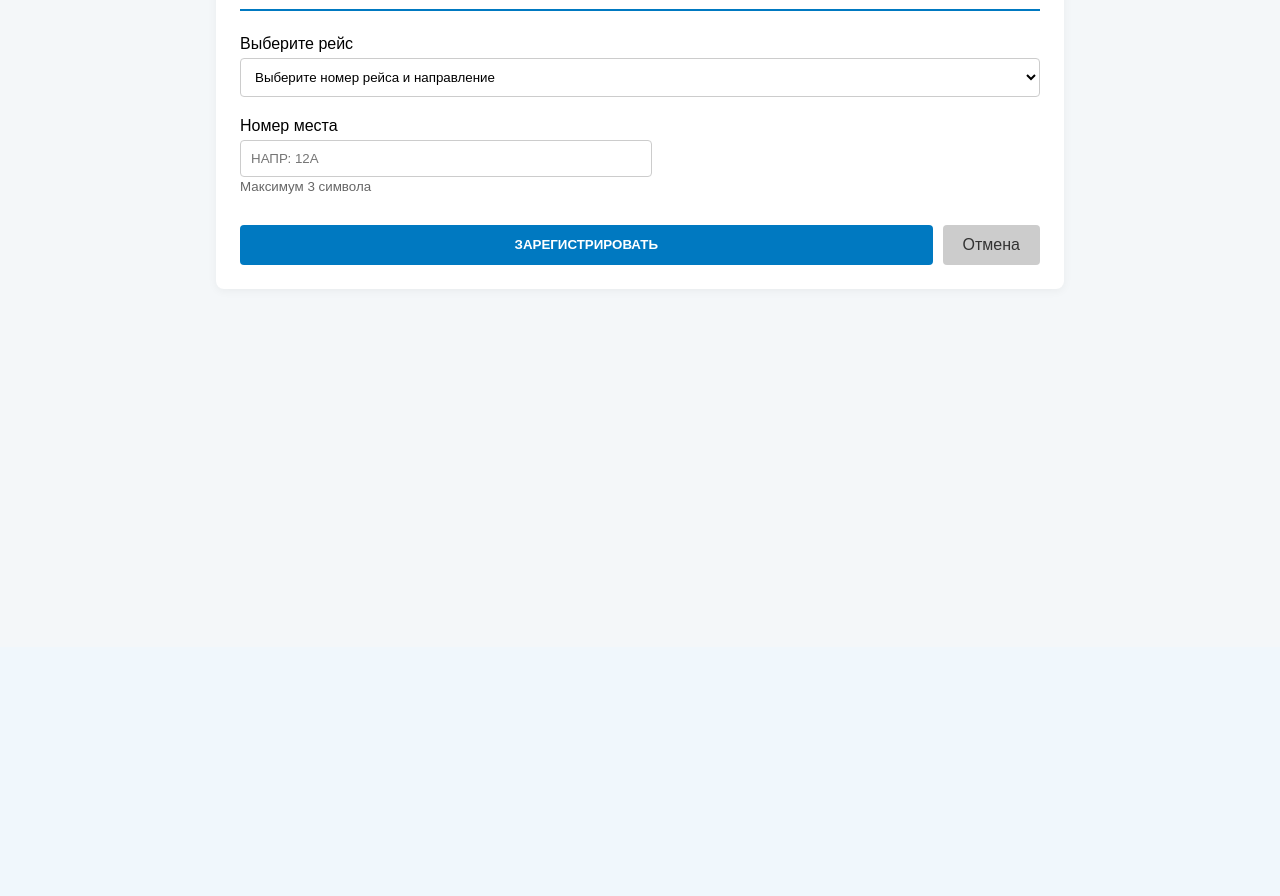
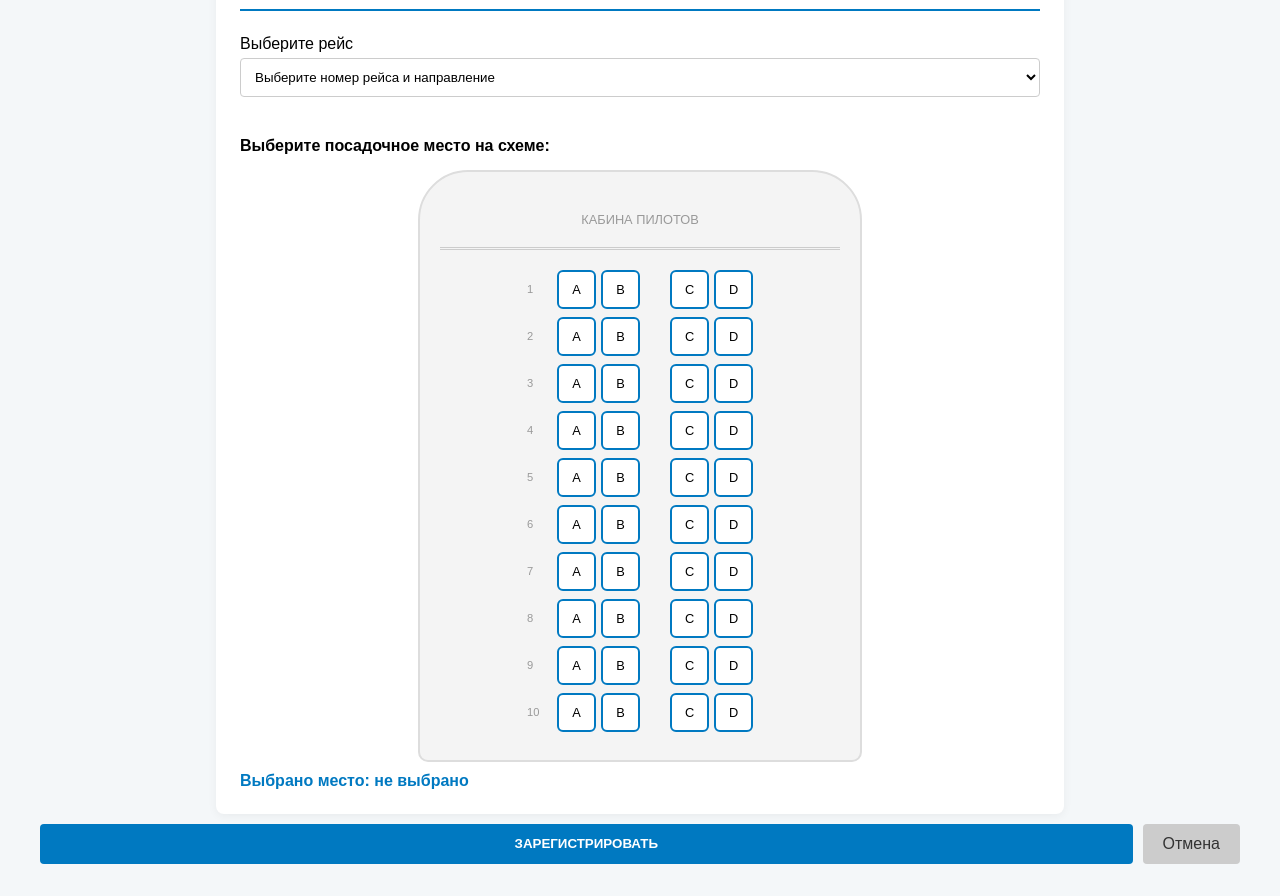
Before and after one commit to TheCoolestProgrammer/gazprom-flights, a FastAPI app: template templates/dispatcher/create.html in a window 1280 px wide. Shown: the part 153-1049 px from the top of the page. Before the commit the page ends 442 px from the top, so only its background shows below. Run offline with FastAPI, Linux system fonts and the light colour scheme; the template is opened without the code that fills it, so the values that code supplies are empty; parts of the project's set-up code (start-up, migrations or seed data) failed here and were passed over.

Commit message:
add cool place choser

```diff
--- a/templates/dispatcher/create.html
+++ b/templates/dispatcher/create.html
@@ -13,7 +13,7 @@
         <!-- Выбор рейса -->
         <div style="grid-column: span 2;">
             <label style="display:block; margin-bottom:5px;">Выберите рейс</label>
-            <select name="flight_id" required style="width:100%; padding:10px; border:1px solid #ccc; border-radius:4px; background: white;">
+            <select id="flight-select" name="flight_id" required style="width:100%; padding:10px; border:1px solid #ccc; border-radius:4px; background: white;">
                 <option value="" disabled selected>Выберите номер рейса и направление</option>
                 {% for flight in flights %}
                     <option value="{{ flight.id }}">{{ flight.flight_routes.route }} | {{flight.flight_date}}</option>
@@ -22,11 +22,29 @@
         </div>
 
         <!-- Посадочное место -->
-        <div>
-            <label style="display:block; margin-bottom:5px;">Номер места</label>
-            <input type="text" name="place" maxlength="3" required placeholder="Напр: 12A"
-                   style="width:100%; padding:10px; border:1px solid #ccc; border-radius:4px; text-transform: uppercase;">
-            <small style="color: #666;">Максимум 3 символа</small>
+        <div style="grid-column: span 2; margin-top: 20px;">
+            <label style="display:block; margin-bottom:15px; font-weight: bold;">Выберите посадочное место на схеме:</label>
+
+            <input type="hidden" name="place" id="selected_seat_input" required>
+
+            <div class="plane-map">
+                <div class="cockpit">Кабина пилотов</div>
+                    <div class="cabin-grid" id="seat-map">
+                        {% for row in range(1, 11) %}
+                            <div class="seat-row">
+                                <div class="seat-num">{{ row }}</div>
+                                <div class="seat" data-seat="{{ row }}A">A</div>
+                                <div class="seat" data-seat="{{ row }}B">B</div>
+                                <div class="aisle"></div> <div class="seat" data-seat="{{ row }}C">C</div>
+                                <div class="seat" data-seat="{{ row }}D">D</div>
+                            </div>
+                        {% endfor %}
+                    </div>
+                </div>
+                <div id="seat-status" style="margin-top: 10px; font-weight: bold; color: var(--gz-blue);">
+                    Выбрано место: <span id="display-seat">не выбрано</span>
+                </div>
+            </div>
         </div>
 
         <!-- Пустой блок для симметрии (или доп. поле, если нужно) -->
@@ -42,4 +60,145 @@
 
     </form>
 </div>
+<style>
+.plane-map {
+    background: #f4f4f4;
+    padding: 20px;
+    border-radius: 50px 50px 10px 10px; /* Скругление как у носа самолета */
+    border: 2px solid #ddd;
+    max-width: 400px;
+    margin: 0 auto;
+}
+
+.cockpit {
+    text-align: center;
+    padding: 20px;
+    margin-bottom: 20px;
+    border-bottom: 3px double #ccc;
+    font-size: 0.8rem;
+    color: #999;
+    text-transform: uppercase;
+}
+
+.seat-row {
+    display: flex;
+    justify-content: center;
+    align-items: center;
+    margin-bottom: 8px;
+    gap: 5px;
+}
+
+.seat {
+    width: 35px;
+    height: 35px;
+    background-color: white;
+    border: 2px solid var(--gz-blue);
+    border-radius: 6px;
+    display: flex;
+    align-items: center;
+    justify-content: center;
+    cursor: pointer;
+    font-size: 0.8rem;
+    transition: all 0.2s;
+}
+
+.seat:hover {
+    background-color: #e3f2fd;
+}
+
+.seat.selected {
+    background-color: var(--gz-blue) !important;
+    color: white;
+}
+
+.seat.occupied {
+    background-color: #ccc;
+    border-color: #999;
+    cursor: not-allowed;
+    color: #666;
+}
+
+.aisle {
+    width: 20px;
+}
+
+.seat-num {
+    width: 25px;
+    color: #999;
+    font-size: 0.7rem;
+}
+</style>
+<script>
+document.addEventListener('DOMContentLoaded', function() {
+    const seats = document.querySelectorAll('.seat:not(.occupied)');
+    const hiddenInput = document.getElementById('selected_seat_input');
+    const displaySpan = document.getElementById('display-seat');
+
+    seats.forEach(seat => {
+        seat.addEventListener('click', function() {
+            // Снимаем выделение с других мест
+            seats.forEach(s => s.classList.remove('selected'));
+
+            // Выделяем текущее
+            this.classList.add('selected');
+
+            // Обновляем значение для формы
+            const seatNumber = this.getAttribute('data-seat');
+            hiddenInput.value = seatNumber;
+            displaySpan.textContent = seatNumber;
+        });
+    });
+});
+document.addEventListener('DOMContentLoaded', function() {
+    const flightSelect = document.getElementById('flight-select');
+    const seats = document.querySelectorAll('.seat');
+    const hiddenInput = document.getElementById('selected_seat_input');
+    const displaySpan = document.getElementById('display-seat');
+
+    // Функция сброса карты мест
+    function resetSeatMap() {
+        seats.forEach(seat => {
+            seat.classList.remove('occupied', 'selected');
+            seat.style.pointerEvents = 'auto'; // Включаем клики обратно
+        });
+        hiddenInput.value = '';
+        displaySpan.textContent = 'не выбрано';
+    }
+
+    // Слушатель изменения рейса
+    flightSelect.addEventListener('change', function() {
+        const flightId = this.value;
+        if (!flightId) return;
+
+        resetSeatMap();
+
+        // AJAX запрос к FastAPI
+        fetch(`/dispatcher/get_places/${flightId}`)
+            .then(response => {
+                if (!response.ok) throw new Error('Ошибка загрузки мест');
+                return response.json();
+            })
+            .then(occupiedSeats => {
+                // occupiedSeats должен быть массивом строк, например: ["1A", "3C", "10D"]
+                markOccupiedSeats(occupiedSeats);
+            })
+            .catch(error => {
+                console.error('Ошибка:', error);
+                alert('Не удалось загрузить схему занятых мест');
+            });
+    });
+
+    // Функция закрашивания занятых мест
+    function markOccupiedSeats(occupiedList) {
+        seats.forEach(seat => {
+            const seatNumber = seat.getAttribute('data-seat');
+
+            if (occupiedList.includes(seatNumber)) {
+                seat.classList.add('occupied');
+                seat.style.pointerEvents = 'none'; // Запрещаем клик по занятому
+            }
+        });
+    }
+});
+</script>
 {% endblock %}
```
Also changed, not shown: src/routes/dispatcher.py (+10 -1 lines).
